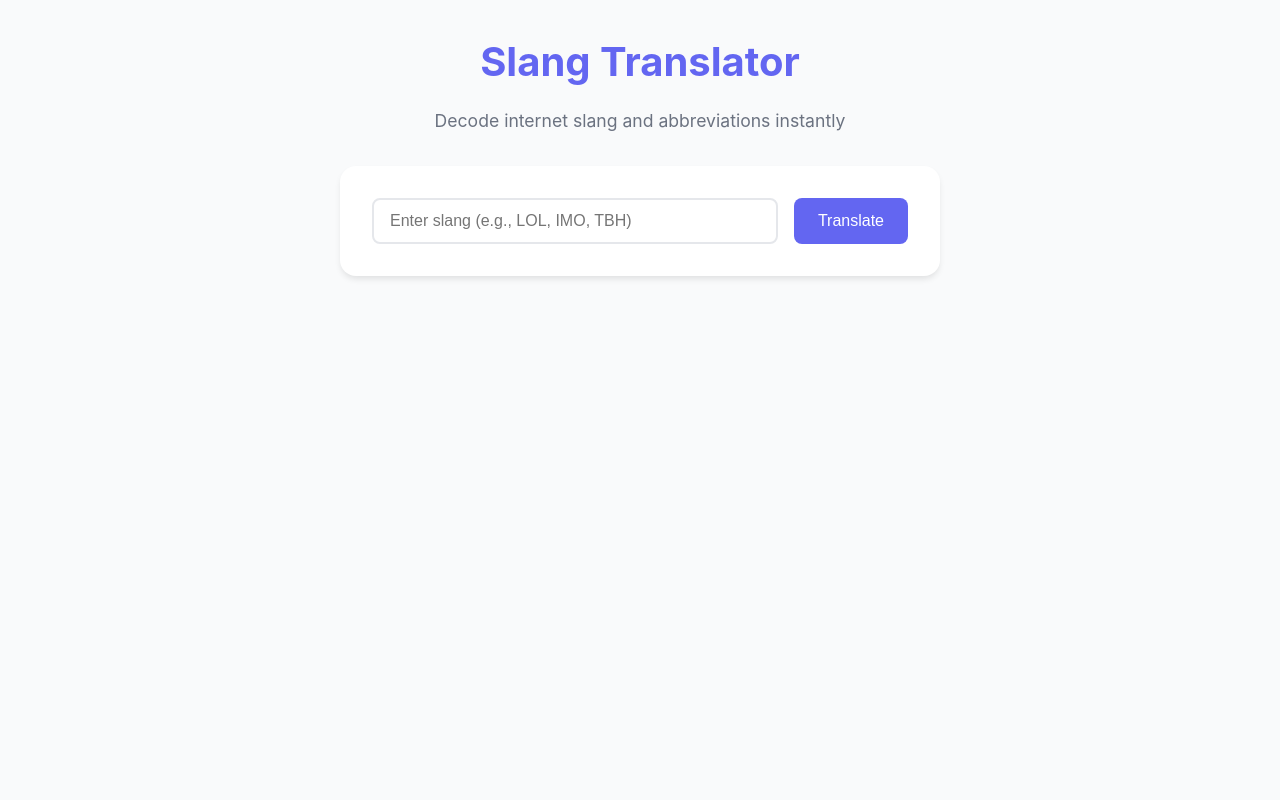
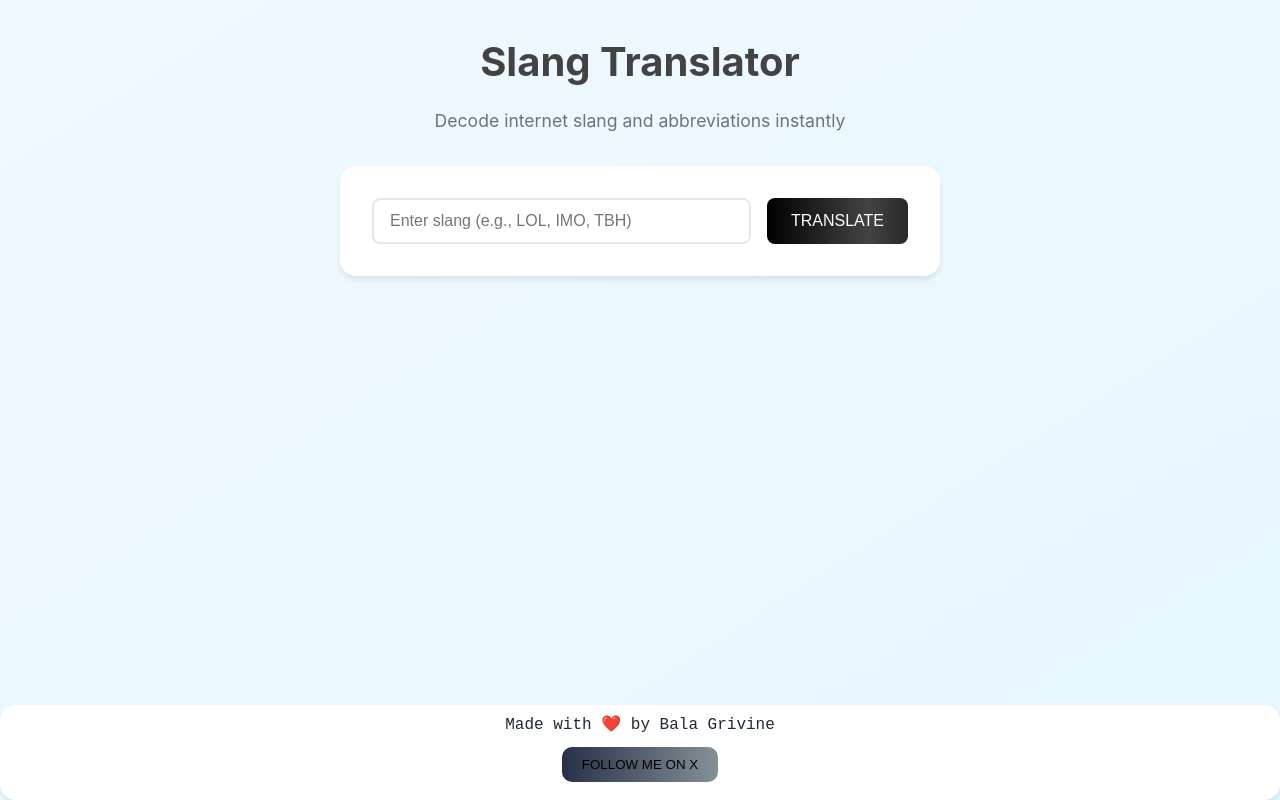
Before and after one commit to balagrivine/internet-slang-meanings, a FastAPI app: page / in a window 1280 px wide. Run offline with FastAPI, Linux system fonts and the light colour scheme.

```diff
--- a/src/templates/index.html
+++ b/src/templates/index.html
@@ -6,7 +6,7 @@
     <title>Slang Translator</title>
     <style>
         :root {
-            --primary-color: #6366f1;
+            --primary-color: #434343;
             --bg-color: #f9fafb;
             --text-color: #1f2937;
         }
@@ -19,7 +19,7 @@
 
         body {
             font-family: 'Inter', system-ui, -apple-system, sans-serif;
-            background-color: var(--bg-color);
+            background: linear-gradient(to bottom right, #f0f8ff, #e6f7ff);
             color: var(--text-color);
             line-height: 1.5;
             min-height: 100vh;
@@ -75,19 +75,48 @@
 
         .input:focus {
             outline: none;
-            border-color: var(--primary-color);
+            border-color: #434343;
         }
 
         .button {
-            background-color: var(--primary-color);
+            background-image: linear-gradient(90deg, #000 0, #434343 51%, #000);
+	    background-size: 200px, auto;
             color: white;
             padding: 0.75rem 1.5rem;
             border: none;
             border-radius: 0.5rem;
             font-size: 1rem;
+	    text-transform: uppercase;
             cursor: pointer;
-            transition: background-color 0.2s;
+            transition: .5s;
         }
+
+	.footer {
+		width: 100%;
+		background-color: #ffffff;
+		text-align: center;
+		color: var(--text-color);
+		padding: 0.5rem;
+		font-family: Courier New, Courier, monospace;
+		border-radius: 1rem;
+		bottom: 0;
+		left: 0;
+		position: fixed;
+		box-shadow: 0 4px 6px -1px rgb(0 0 0 / 0.1);
+	}
+
+	.footer-button {
+		margin: 10px;
+		background-image: linear-gradient(90deg, #283048 0, #859398 51%, #283048);
+		text-transform: uppercase;
+		background-size: 200% auto;
+		padding: 10px 20px;
+		border: 0;
+		border-radius: 10px;
+		cursor: pointer;
+		transition: .5s;
+		font: 14px, "Courier New", Courier, monospace;
+	}
 
         .button:hover {
             background-color: #4f46e5;
@@ -152,6 +181,12 @@
             </div>
             {% endif %}
         </main>
+	<footer>
+		<div class="footer">
+			<p>Made with ❤️  by Bala Grivine</p>
+			<a href="https://x.com/balagrivine_" target="blank"><button class="footer-button">Follow me on X</button></a>
+		</div>
+	</footer>
     </div>
 </body>
 </html>
```
